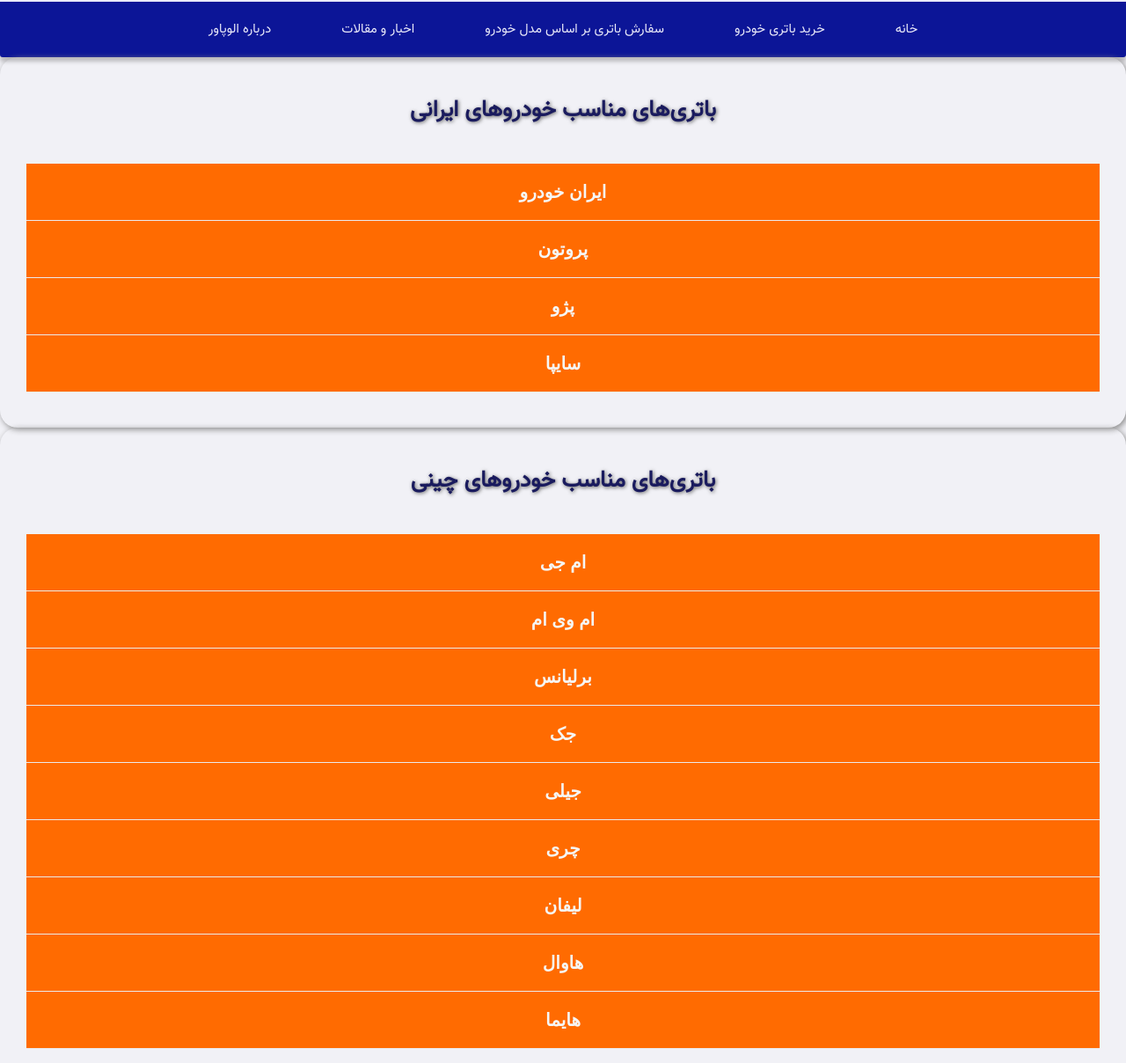
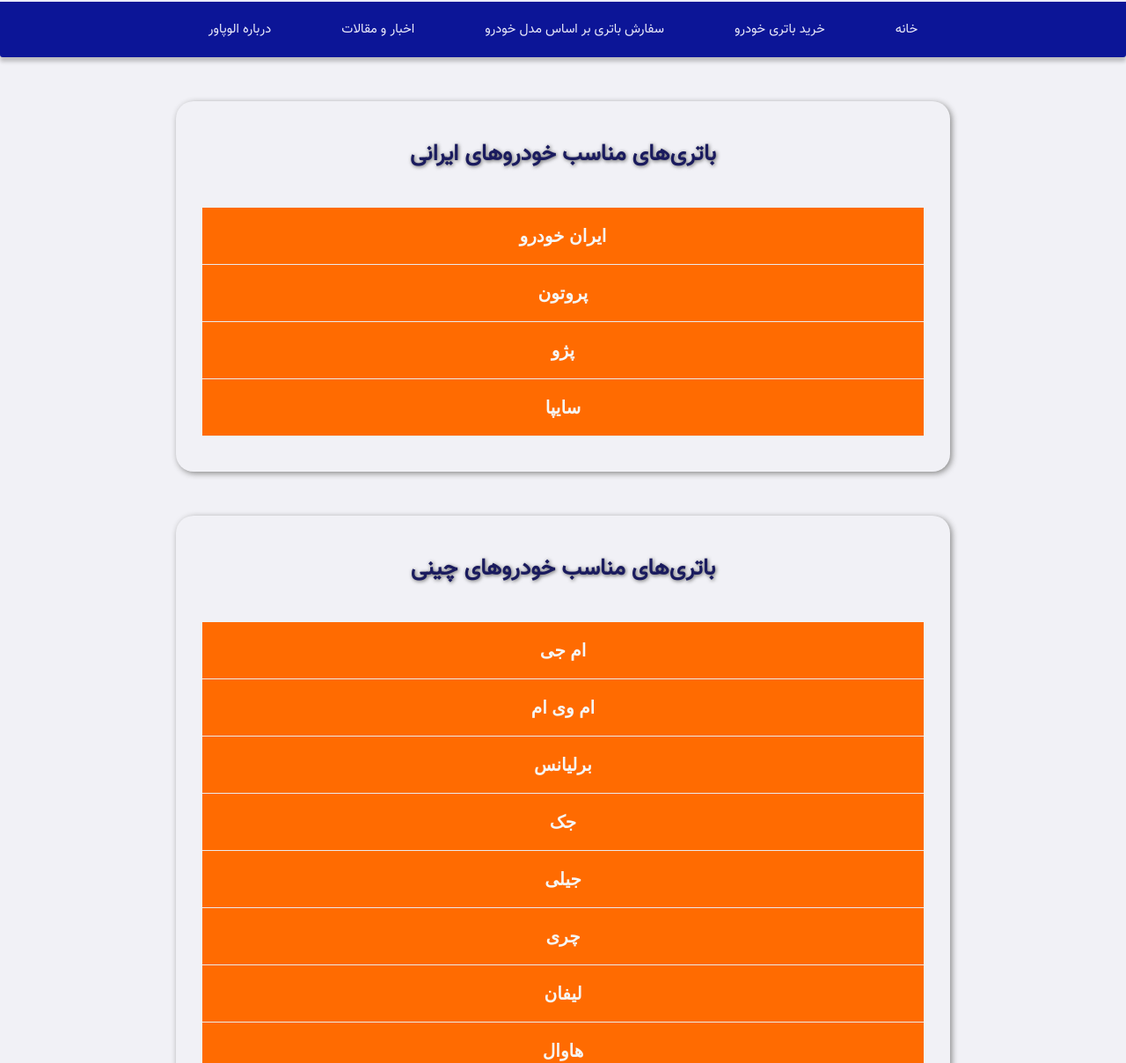
Before and after one commit to AmirFamili/shopping-web-site, a plain HTML site: page buy-with-model.html in a window 1280 px wide. Shown: the part 99-1307 px from the top of the page at 88% size. Drawn offline with Linux system fonts and the light colour scheme.

Commit message:
Update style-buy-with-model.css

```diff
--- a/css/style-buy-with-model.css
+++ b/css/style-buy-with-model.css
@@ -6,14 +6,14 @@
 #forein-car{
 
     padding: 20px;
-
+    margin: 50px 200px;
     border-radius: 20px;
     box-shadow: 2px 2px 7px #888888;
 }
 #iran-car{
 
     padding: 20px;
-
+    margin: 50px 200px;
     border-radius: 20px;
     box-shadow: 2px 2px 7px #888888;
 }
@@ -22,7 +22,7 @@
 #china-car{
 
     padding: 20px;
-
+    margin: 50px 200px;
     border-radius: 20px;
     box-shadow: 2px 2px 7px #888888;
 }
```
